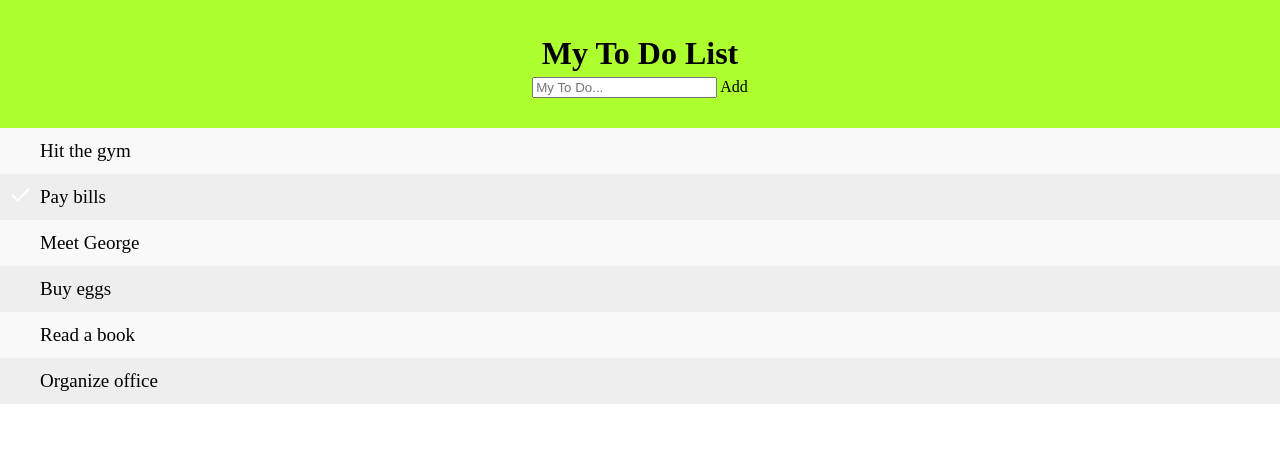
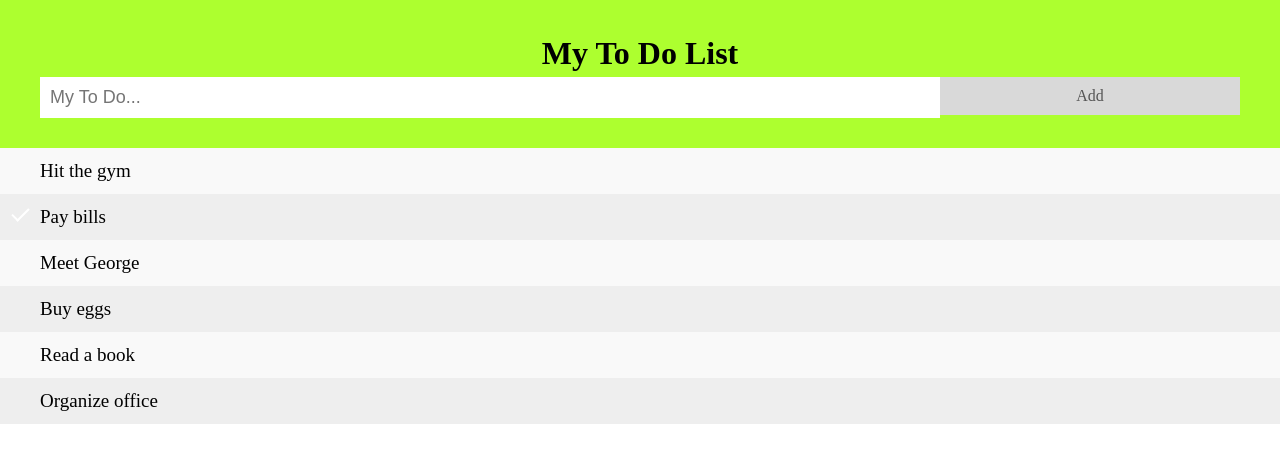
Before and after one commit to desmoquak/js_todo, a plain HTML site: page index.html in a window 1280 px wide. Drawn offline with Linux system fonts and the light colour scheme.

Commit message:
Header and input styling

```diff
--- a/style.css
+++ b/style.css
@@ -17,6 +17,36 @@ text-align: center;
 h1 {
   margin: 5px;
 }
+/*  Clear floats after the header */
+.header:after {
+  content: "";
+  display: table;
+  clear: both;
+}
+
+/* Style the input */
+input {
+  margin: 0;
+  border: none;
+  border-radius: 0;
+  width: 75%;
+  padding:10px;
+  float: left;
+  font-size: 18px;
+}
+/* Style the "Add" button */
+.addBtn {
+  padding: 10px;
+  width: 25%;
+  background: #d9d9d9;
+  color: #555;
+  float: left;
+  text-align: center;
+  font-size: 16px;
+  cursor: pointer;
+  transition: 0.3s;
+  border-radius: 0;
+}
 
 /* remove margins and padding from the list */
 ul  {
@@ -34,7 +64,7 @@ ul li  {
   font-size: 19px;
   transition: 0.2s;
 
-/* Make the list items unselectable */
+/* Make the list items unselectableads  */
 -webkit-user-select: none;
 -moz-user-select: none;
 -ms-user-select: none;
```
Also changed, not shown: 1 other file.
